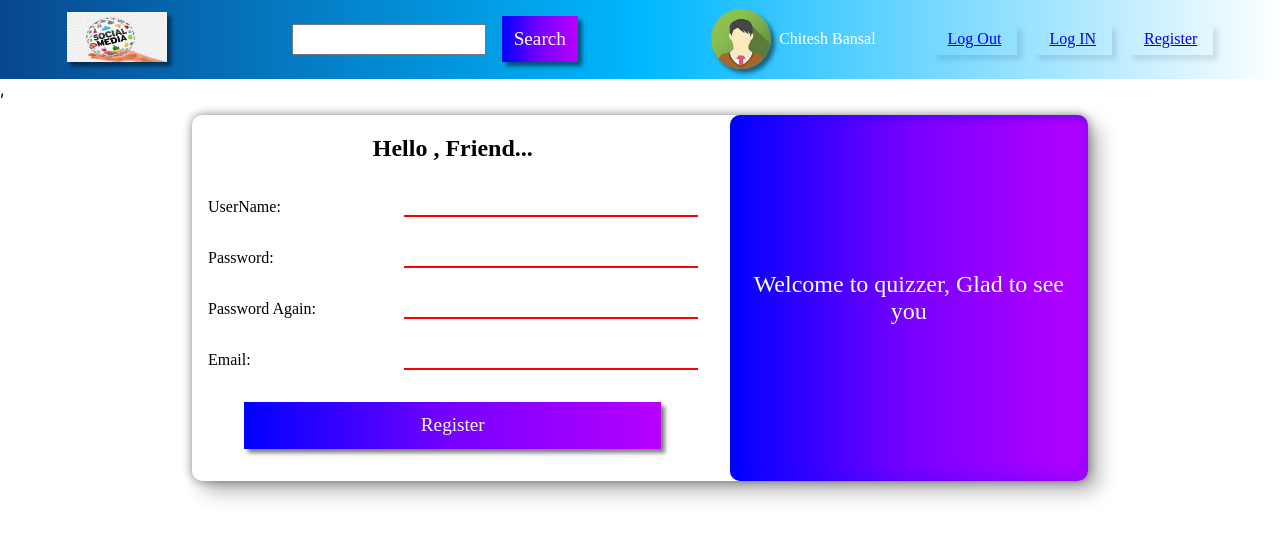
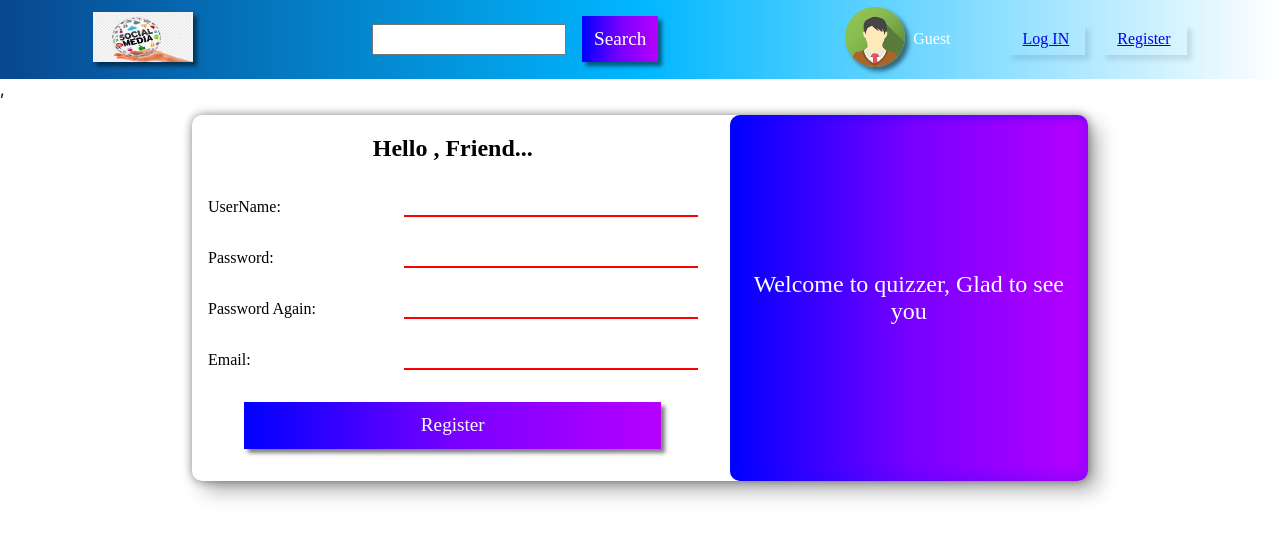
Before and after one commit to chiteshbansal/SocialMediaApp, a React (Create React App) app: page /register in a window 1280 px wide. Shown: the top 538 px of the page. Built offline with nearby package versions, Linux system fonts and the light colour scheme; no server answers.

Commit message:
adding setting page

```diff
--- a/src/Store/actions/actionTypes.js
+++ b/src/Store/actions/actionTypes.js
@@ -9,3 +9,9 @@ export const LOGIN_FAIL= "LOGIN_FAIL";
 export const SIGNUP_START = "SIGNUP_START";
 export const SIGNUP_SUCCESS = "SIGNUP_SUCCESS";
 export const SIGNUP_FAIL= "SIGNUP_FAIL";
+
+
+export const AUTHENTICATE_USER = "AUTHENTICATE_USER";
+export const LOG_OUT  = "LOG_OUT";
+
+export const CLEAR_AUTH_STATE  = "CLEAR_AUTH_STATE";
--- a/src/Store/actions/auth.js
+++ b/src/Store/actions/auth.js
@@ -38,6 +38,12 @@ export const loginFail = (error) => {
   };
 };
 
+export const clearAuthState = () =>{
+  return{
+    type:actionTypes.CLEAR_AUTH_STATE,
+  }
+}
+
 export const signUpFail = (error) => {
   console.log("sign up fail ", error);
   return {
@@ -61,7 +67,7 @@ export const logIn = (email, password) => {
         console.log("data", data);
         if(data.success)
         {localStorage.setItem('token',data.data.token);
-        localStorage.setItem('userInfo',data.data.user);
+        localStorage.setItem('user',data.data.user);
         dispatch(loginSuccess(data.data))}
         else{
           dispatch(loginFail(data.message));
@@ -104,3 +110,27 @@ export const signUp = (email, password, username, confirm_password) => {
       });
   };
 };
+
+
+export const authenticateUser = (token,user) =>{
+  return{
+    type:actionTypes.AUTHENTICATE_USER,
+    token:token,
+    user:user,
+  }
+}
+
+export const logOutSuccess =( ) =>{
+  return {
+    type :actionTypes.LOG_OUT,
+  }
+}
+
+export const logOut = () =>{
+  return dispatch =>{
+    localStorage.removeItem('token');
+    localStorage.removeItem('user');
+    dispatch(logOutSuccess());
+  }
+
+}
--- a/src/Store/actions/index.js
+++ b/src/Store/actions/index.js
@@ -5,4 +5,7 @@ export {
 export {
     logIn,
     signUp,
+    authenticateUser,
+    logOut,
+    clearAuthState,
 } from './auth';
--- a/src/Store/reducers/auth.js
+++ b/src/Store/reducers/auth.js
@@ -1,4 +1,5 @@
 import * as actionTypes from '../actions/actionTypes';
+import { act } from 'react-dom/test-utils';
 const initState = {
     token:null,
     user:{},
@@ -10,6 +11,11 @@ const initState = {
 
  const reducer = (state=initState,action) =>{
     switch(action.type){
+        case actionTypes.CLEAR_AUTH_STATE:
+            return{
+                ...state,
+                error:null,
+            }
         case actionTypes.LOGIN_START:
         case actionTypes.SIGNUP_START:
             return{
@@ -29,9 +35,25 @@ const initState = {
         case actionTypes.LOGIN_FAIL:
         case actionTypes.SIGNUP_FAIL:
             return{
+                ...state,
                 error:action.error,
                 inProgress:false,
             };
+        case actionTypes.AUTHENTICATE_USER:
+            return{
+                ...state,
+                token:action.token,
+                user:action.user,
+                isLoggedIn:true,
+                error:null,
+            };
+        case actionTypes.LOG_OUT:
+            return{
+                ...state,
+                token:null,
+                user:{},
+                isLoggedIn:false,
+            }
         default:
             return state;
     }
--- a/src/components/Loginform/Loginform.js
+++ b/src/components/Loginform/Loginform.js
@@ -2,6 +2,7 @@ import React from "react";
 import classes from "./Loginform.module.css";
 import * as actions from "../../Store/actions/index";
 import { connect } from "react-redux";
+import { Redirect } from "react-router";
 class Loginform extends React.Component {
   constructor() {
     super();
@@ -11,10 +12,9 @@ class Loginform extends React.Component {
     };
   }
 
-  componentWillMount() {
-    if(localStorage.getItem('token')){
-      this.props.history.goBack();
-    }
+  //WARNING! To be deprecated in React v17. Use componentDidUpdate instead.
+  componentWillUnmount() {
+    this.props.onClearAuthState();
   }
   onFormsubmitHandler = () => {
     // event.preventdefault();
@@ -35,7 +35,10 @@ class Loginform extends React.Component {
     });
   };
   render() {
-    const { error, inProgress } = this.props.auth;
+    const { error, inProgress,isLoggedIn } = this.props.auth;
+    if(isLoggedIn){
+      return <Redirect to ="/"/>
+    }
     return (
       <div className={classes.loginformcnt}>
         <div className={classes.loginform}>
@@ -71,8 +74,10 @@ class Loginform extends React.Component {
                   name="submit"
                   value="Login"
                   onClick={this.onFormsubmitHandler}
-                  disabled = {inProgress}
-                >Login</button>
+                  disabled={inProgress}
+                >
+                  Login
+                </button>
               </div>
             </form>
           </div>
@@ -91,6 +96,7 @@ const mapDispatchToProps = (dispatch) => {
   return {
     onFormSubmission: (email, password) =>
       dispatch(actions.logIn(email, password)),
+    onClearAuthState: () => dispatch(actions.clearAuthState()),
   };
 };
 export default connect(mapStateToProps, mapDispatchToProps)(Loginform);
--- a/src/components/Navbar/Navbar.js
+++ b/src/components/Navbar/Navbar.js
@@ -1,11 +1,23 @@
-import React from 'react';
+
 import classes from './Navbar.module.css';
 import Logo from '../../Assets/Images/logo.jpg';
+import {connect} from 'react-redux';
+import * as actions from '../../Store/actions/index';
 import {Link} from 'react-router-dom';
 import avatar from '../../Assets/Images/avatar.jpg';
-const  Navbar=(props)=> {
-    return (
-        <div className={classes.Navbar}>
+import React, { Component } from 'react'
+
+
+
+class Navbar extends Component {
+
+    onLogOutHandler = () =>{
+        this.props.onLogOut();
+    }
+    render() {
+        const {isLoggedIn,user} = this.props.auth;
+        return (
+            <div className={classes.Navbar}>
             <div className={classes.left_part}>
                 <Link to ="/Home"><img src = {Logo} alt="Logo" height= '50' width='100'/></Link>
             </div>
@@ -14,21 +26,36 @@ const  Navbar=(props)=> {
                 <button>Search</button>
             </div>
             <div className={classes.right_part}>
+                <Link to='/settings'>
                 <img src={avatar}
                     alt="username"
                     className={classes.user_dp}
                     height= '60' width='60'/>
-                <span className={classes.username}>Chitesh Bansal</span>
+                </Link>
+                <span className={classes.username}>{isLoggedIn ? user.name:"Guest"}</span>
                 <div className={classes.UserActions}>
                     <ul>
-                        <li><Link to = "/logout">Log Out</Link></li>
-                        <li><Link to = "login">Log IN</Link></li>
-                        <li><Link to = "register">Register</Link></li>
+                        {isLoggedIn && <li><Link to = "/logout" onClick={this.onLogOutHandler}>Log Out</Link></li>}
+                        {!isLoggedIn && <div><li><Link to = "login">Log IN</Link></li>
+                        <li><Link to = "register">Register</Link></li></div>}
                     </ul>
                 </div>
             </div>
         </div>
-    );
+        )
+    }
 }
 
-export default Navbar;
+const mapStateToProps = (state) =>{
+    return {
+        auth:state.auth,
+    }
+}
+
+const mapDispatchToProps = (dispatch)=>{
+    return{
+        onLogOut : () => dispatch(actions.logOut()),
+    }
+}
+
+export default connect(mapStateToProps,mapDispatchToProps)(Navbar);
--- /dev/null
+++ b/src/components/Settings/Settings.js
@@ -0,0 +1,80 @@
+import React, { Component } from 'react'
+import classes from './Settings.module.css';
+import avatar from '../../Assets/Images/avatar.jpg';
+import {connect} from 'react-redux';
+class Settings extends Component {
+    constructor(props){
+        super(props);
+        this.state={
+            name:this.props.user.name,
+            email:this.props.user.email,
+            password:this.props.user.password,
+            EditMode:false,
+        }
+    }
+    EnableEditModeHandler  = () =>{
+        this.setState({
+            EditMode:true,
+        })
+    }
+
+    changeModeHandler  = () =>{
+        this.setState({
+            EditMode:true,
+        })
+    }
+
+    DisableEditModeHandler = ()=>{
+        this.setState({
+            EditMode:false,
+        })
+    }
+    onFieldChangeHandler = (event,field) =>{
+        this.setState({
+            [field]:event.target.value,
+        })
+    }
+    render() {
+        console.log(this.state.name,this.state.email,this.state.password);
+        const {EditMode} = this.state;
+        const {user} = this.props;
+        return (
+            <div className={classes.settings}>
+                <div className={classes.img_cnt}>
+                    <img src = {avatar} alt ="userprofile"/>
+                </div>
+                <div className={classes.user_info}>
+                    <div className={classes.field}>
+                        <div className={classes.label}>Name </div>
+                        {EditMode?<input type="text" value = {this.state.name} onChange={(event) =>this.onFieldChangeHandler(event,'name')}/>:
+                        <div className={classes.value}> {user.name}</div>}
+                    </div>
+                    <div className={classes.field}>
+                        <div className={classes.label}>Email </div>
+                        {EditMode?<input type="text" value={this.state.email} onChange={(event) =>this.onFieldChangeHandler(event,'email')}/>:
+                        <div className={classes.value}> {user.email}</div>}
+                    </div>
+                    {EditMode && <div className={classes.field}>
+                        <div className={classes.label}>New Password </div>
+                        <input type="password" value={this.state.password} onChange={(event) =>this.onFieldChangeHandler(event,'password')}/>
+                        </div>}
+                    {EditMode && <div className={classes.field}>
+                    <div className={classes.label}>Confirm Password </div>
+                    <input type="password"/>
+                    </div>}
+                    <div>
+                        {EditMode?<button className={classes.save_btn} onClick = {this.updateInfoHandler}>Save</button>:
+                                    <button className={classes.edit_btn} onClick={this.EnableEditModeHandler}>Edit</button>}
+                        {EditMode && <button className={classes.back_btn} onClick={this.DisableEditModeHandler}>Back</button>}
+                    </div>
+                </div>
+            </div>
+        )
+    }
+}
+const mapStateToProps = state =>{
+    return {
+        user:state.auth.user
+    }
+}
+export default connect(mapStateToProps)(Settings);
--- a/src/components/SignUp/SignUp.js
+++ b/src/components/SignUp/SignUp.js
@@ -2,6 +2,7 @@ import React, { Component } from "react";
 import classes from "../Loginform/Loginform.module.css";
 import { connect } from "react-redux";
 import * as actions from "../../Store/actions/index";
+import { Redirect } from "react-router";
 class SignUp extends Component {
     state={
         email:"",
@@ -9,6 +10,9 @@ class SignUp extends Component {
         username:"",
         confirm_password:"",
     }
+    componentWillUnmount() {
+      this.props.onClearAuthState();
+  }
 
     onSubmitHandler = () =>{
         const {email,password,username,confirm_password} = this.state;
@@ -22,7 +26,10 @@ class SignUp extends Component {
         })
     }
   render() {
-    const { error, inProgress} = this.props.auth;
+    const { error, inProgress,isLoggedIn} = this.props.auth;
+    if(isLoggedIn){
+      return <Redirect to ="/" />
+    }
     let assignClass = [classes.registerform, classes.loginform];
     return (
       <div className={classes.registerformcnt}>
@@ -79,6 +86,7 @@ const mapDispatchToProps = (dispatch) => {
   return {
     onSignUpHandler: (email, password, username, confirm_password) =>
       dispatch(actions.signUp(email, password, username, confirm_password)),
+    onClearAuthState : () => dispatch(actions.clearAuthState()),
   };
 };
 
--- a/src/containers/App.js
+++ b/src/containers/App.js
@@ -1,42 +1,61 @@
 import React, { Component } from "react";
-import { BrowserRouter, Link, Route, Switch } from "react-router-dom";
+import { BrowserRouter, Link, Route, Switch, Redirect } from "react-router-dom";
 import PropTypes from "prop-types";
 import { connect } from "react-redux";
 import * as actions from "../Store/actions/index";
-import * as jwtDecode from 'jwt-decode';
-import Signup from '../components/SignUp/SignUp';
+import * as jwtDecode from "jwt-decode";
+import Signup from "../components/SignUp/SignUp";
 // components
-import Login from '../components/Loginform/Loginform';
+import Login from "../components/Loginform/Loginform";
 import Navbar from "../components/Navbar/Navbar";
 import Home from "./Home";
+import Settings from '../components/Settings/Settings';
 
+const PrivateRoute = (props) => {
+  console.log("logged in ",props.isLoggedIn);
+  const { isLoggedIn, path, component: Component } = props;
+  return (
+    <Route
+      path={path}
+      render={(props) => {
+        return isLoggedIn ? <Component {...props} /> : <Redirect to="/login" />;
+      }}
+    />
+  );
+};
 class App extends Component {
   componentDidMount() {
     this.props.onFetchPostsHandler();
-    const token  = localStorage.getItem('token');
-    if(token){
+    const token = localStorage.getItem("token");
+    if (token) {
       const user = jwtDecode(token);
-      console.log('user ',user);
+      console.log("user ", user);
+      this.props.onAuthenticateUser(token, user);
     }
   }
   render() {
+    const { isLoggedIn } = this.props.auth;
     return (
       <BrowserRouter>
         <div>
           <Navbar />
           {/* <Home posts = {this.props.posts}/> */},
           <Switch>
+            <Route path="/login" component={Login} />
+            <Route path="/register" component={Signup} />
+            <PrivateRoute path="/settings" component={Settings} isLoggedIn={isLoggedIn} />
             <Route
-              path="/Home"
-              exact
+              path="/"
               render={(props) => {
                 return <Home {...props} posts={this.props.posts} />;
               }}
             />
-            <Route path="/login" component={Login}/>
-            <Route path="/register" component={Signup}/>
-            <Route render = {() =>{return <div>Error 404: Page not Found </div>}}/>
 
+            <Route
+              render={() => {
+                return <div>Error 404: Page not Found </div>;
+              }}
+            />
           </Switch>
         </div>
       </BrowserRouter>
@@ -51,12 +70,15 @@ App.propTypes = {
 const mapStateToprops = (state) => {
   return {
     posts: state.post.posts,
+    auth: state.auth,
   };
 };
 
 const mapDispatchToProps = (dispatch) => {
   return {
     onFetchPostsHandler: () => dispatch(actions.fetchPosts()),
+    onAuthenticateUser: (token, user) =>
+      dispatch(actions.authenticateUser(token, user)),
   };
 };
 
```
Also changed, not shown: src/components/Settings/Settings.module.css (added).
